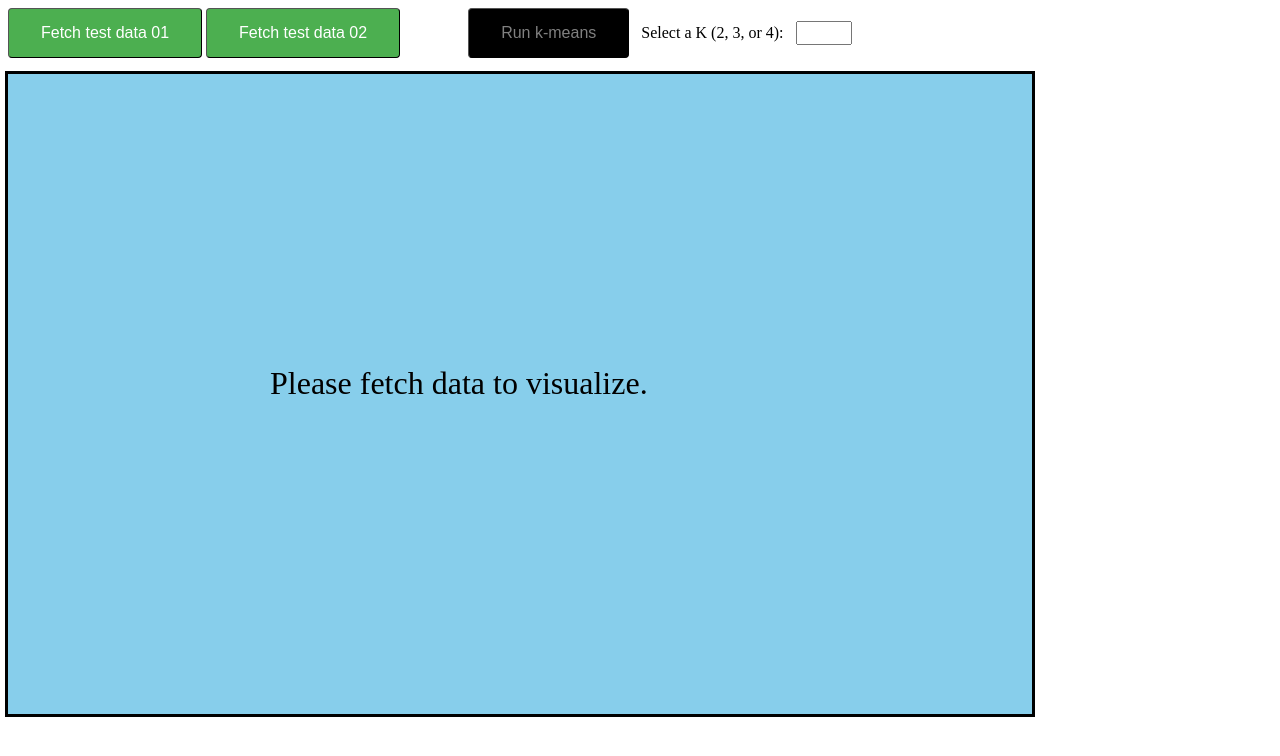
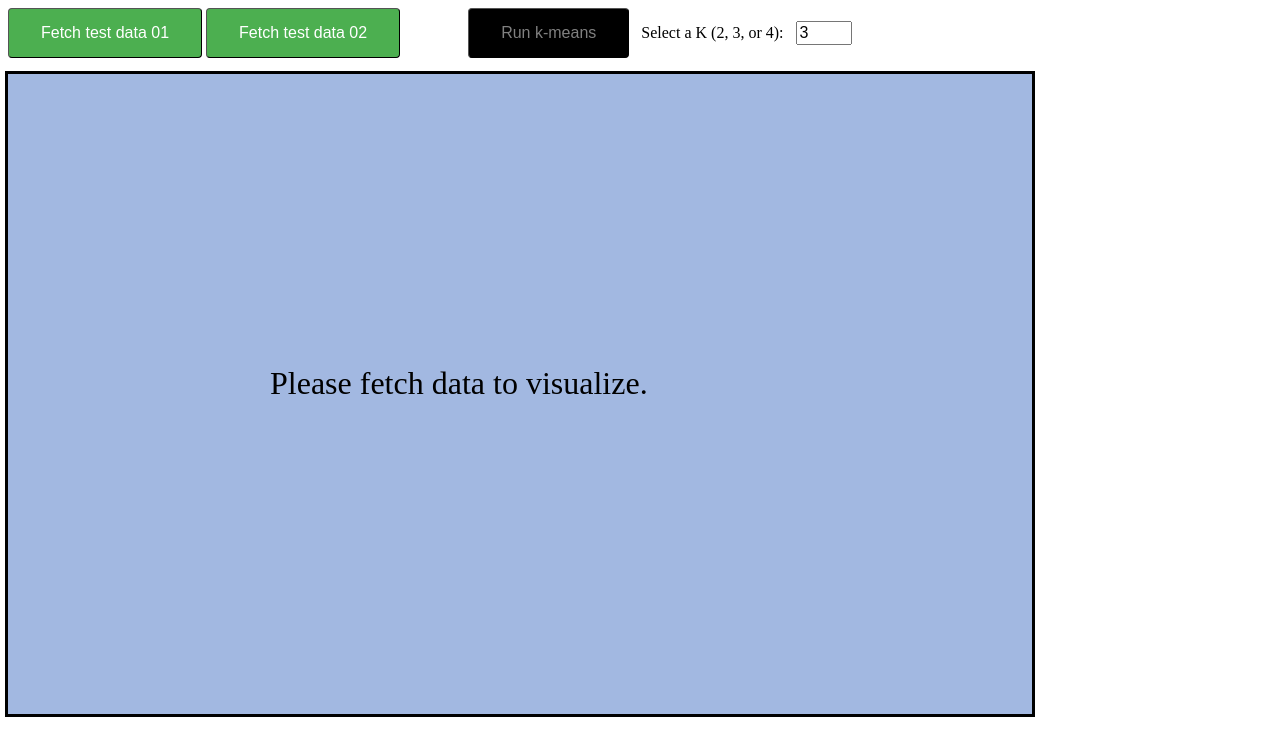
Before and after one commit to FelSiq/simple-app-fastapi-and-d3, a plain HTML site: page index.html in a window 1280 px wide. Drawn offline with nearby package versions, Linux system fonts and the light colour scheme.

Commit message:
update: improve color palette

```diff
--- a/index.html
+++ b/index.html
@@ -14,7 +14,7 @@
 
     <button type="button" id="button-k-means" disabled> Run k-means </button>
     <label for="k-value" style="margin: 8px 8px 8px 8px;">Select a K (2, 3, or 4):</label>
-    <input type="number" name="k-value" min="2", max="4" id="k-value" style="width: 48px; font-size: 16px;">
+    <input type="number" name="k-value" value="3" min="2", max="4" id="k-value" style="width: 48px; font-size: 16px;">
   </div>
   <div id="main-section"> </div>
   <script src="https://d3js.org/d3.v7.min.js"></script>
--- a/script.js
+++ b/script.js
@@ -3,7 +3,7 @@ const metadata = {"loaded-data": null, "k-means-was-run": false };
 const mainSection = d3.select("#main-section")
   .append("svg")
     .style("outline", "3px solid black")
-    .style("background-color", "#87ceeb")
+    .style("background-color", "#a2b8e1")
     .attr("width", 1024)
     .attr("height", 640)
     .append("text")
@@ -110,7 +110,8 @@ function fn_fetchData(url) {
 function fn_runKMeans() {
   if (!metadata["loaded_data"]) { return; }
 
-  const colors = ["red", "blue", "green", "purple"];
+  const colors = ["#d55e00", "#cc79a7", "#0072b2", "#f0e442", "#009e73"];
+
   let k = +d3.select("#k-value").property("value");
   k = Math.min(k, 4);
   k = Math.max(k, 2);
```
